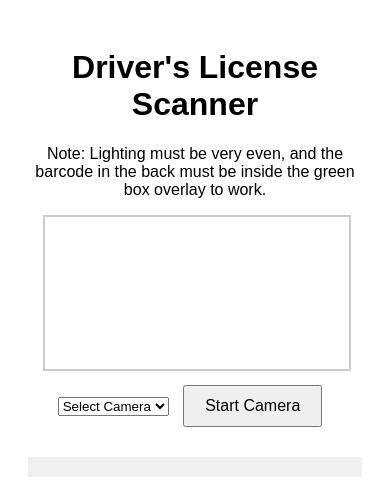
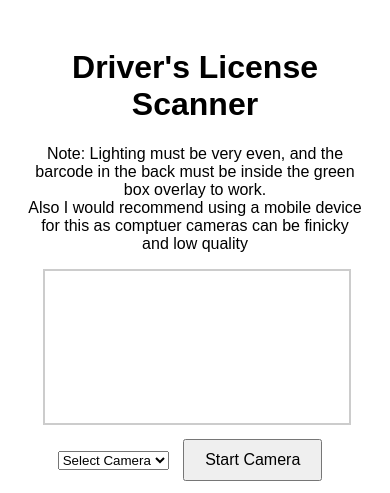
Before and after one commit to pmelectronics/drivers-license-scanner, a Flask app: page / in a window 390 px wide. Shown: the top 493 px of the page. Run offline with Flask 3, Linux system fonts and the light colour scheme.

Commit message:
Update note on scanning requirements
Added a recommendation to use a mobile device for scanning.

```diff
--- a/templates/index.html
+++ b/templates/index.html
@@ -36,7 +36,7 @@
 </head>
 <body>
     <h1>Driver's License Scanner</h1>
-    <p>Note: Lighting must be very even, and the barcode in the back must be inside the green box overlay to work.</p>
+    <p>Note: Lighting must be very even, and the barcode in the back must be inside the green box overlay to work.<br>Also I would recommend using a mobile device for this as comptuer cameras can be finicky and low quality</p>
     <div id="videoContainer">
         <video id="video" autoplay></video>
         <div id="alignmentBox" class="alignment-box"></div>
```
